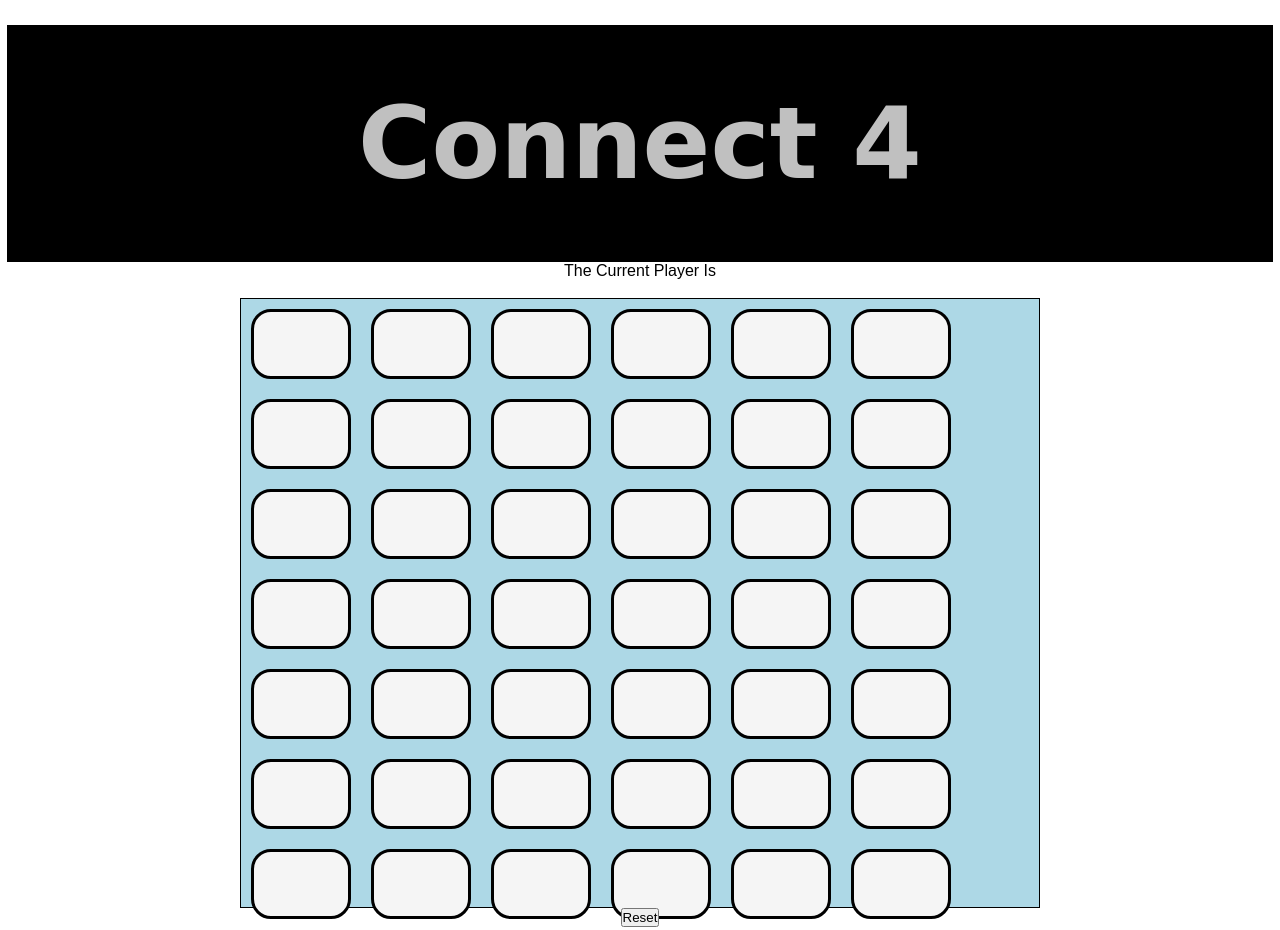
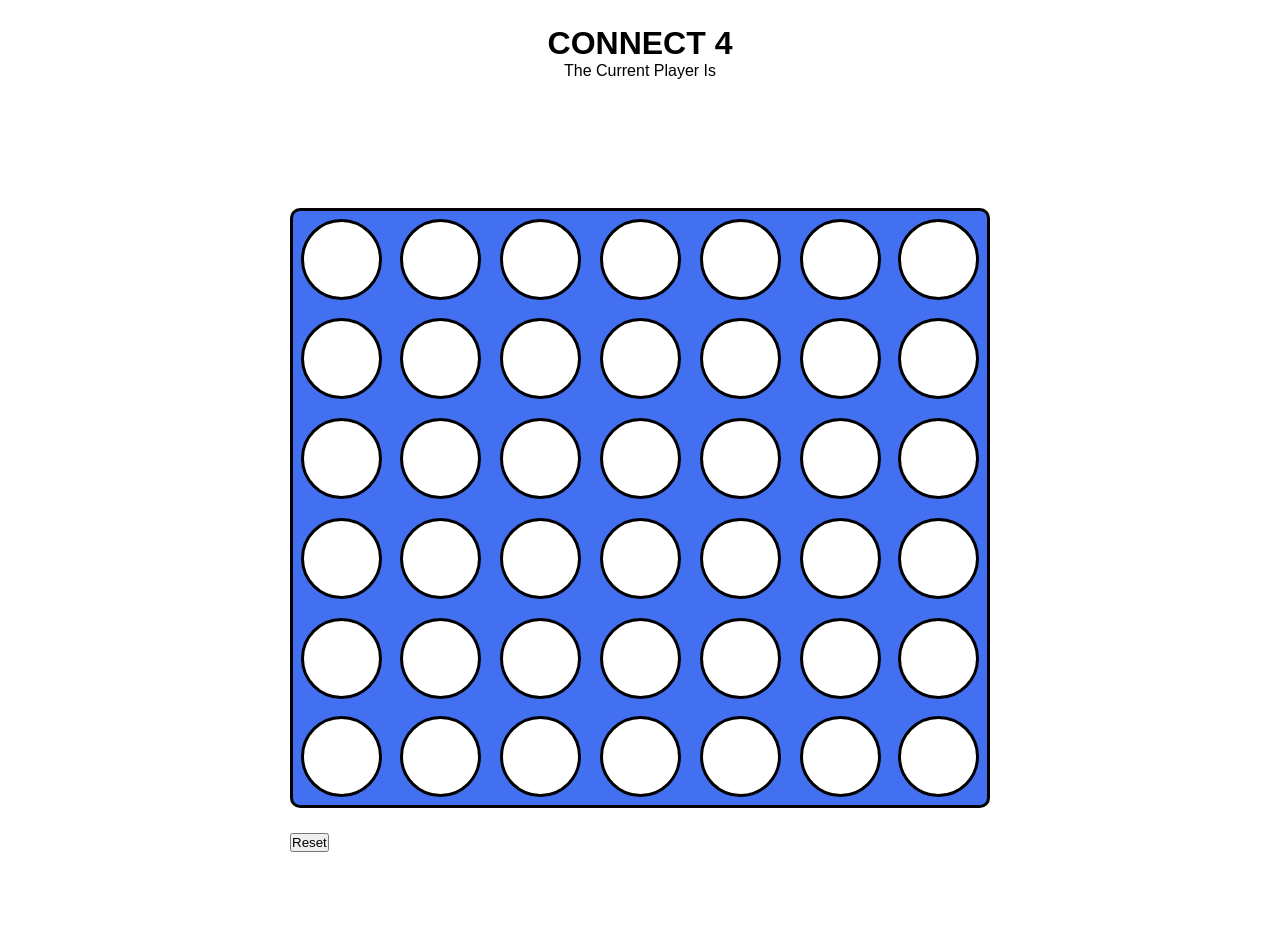
Before and after one commit to khanrabia/connect-four, a plain HTML site: page index.html in a window 1280 px wide. Shown: the top 930 px of the page. After the commit the page ends 877 px from the top, so only its background shows below. Drawn offline with Linux system fonts and the light colour scheme.

```diff
--- a/style.css
+++ b/style.css
@@ -2,7 +2,6 @@
   margin: 0;
   padding: 0;
   box-sizing: border-box;
-    text-align: center;
 }
 
 body {
@@ -14,71 +13,134 @@
   padding: 25px;
   width: 100%;
 }
-.container{
-    background-color: black;
-    /* padding: 60px; */
-    /* text-align: center; */
+
+h1 {
+  text-transform: uppercase;
+}
+
+.board {
+  display: grid;
+  grid-template-columns: repeat(7, 1fr);
+  grid-template-rows: repeat(7, 1fr);
+  height: 700px;
+  margin: 10px 0 25px;
+  width: 700px;
+}
+
+.cell {
+  align-items: center;
+  background: #4370F1;
+  display: flex;
+  height: 100px;
+  justify-content: center;
+  width: 100px;
+}
+
+.cell::after {
+  background: white;
+  border-radius: 50%;
+  border: 3px solid black;
+  content: '';
+  cursor: pointer;
+  height: 75px;
+  width: 75px;
+}
+
+.cell:not(.row-top).red::after {
+  background: red;
+}
+.cell:not(.row-top).yellow::after {
+  background: yellow;
+}
+
+.cell:not(.row-top).red.win {
+  background: red;
+}
+
+.cell:not(.row-top).yellow.win {
+  background: yellow;
+}
+
+.cell.row-top {
+  background: white;
+}
+
+.cell.row-top::after {
+  border: none;
+}
+
+.cell.row-top.red::after {
+  background: red;
+  border: 3px solid black;
+}
+
+.cell.row-top.yellow::after {
+  background: yellow;
+  border: 3px solid black;
+}
+
+.footer {
+  align-items: center;
+  display: flex;
+  justify-content: space-between;
+  width: 700px;
+}
+
+.reset {
+  background-color: #4370F1;
+  border-radius: 5px;
+  border: none;
   color: white;
-    font-size: 30px;
-    width: 103%;
+  cursor: pointer;
+  display: block;
+  font-size: 16px;
+  font-weight: bold;
+  padding: 15px 30px;
+  text-transform: uppercase;
+}
 
+.reset:hover {
+  background-color: #1D50F1;
 }
-  h1{
-      color: silver;
-      font-family: cursive;
-      font-size: 100px;
-      margin: 60px;
 
-  }
-  h3{
-    /* padding: 60px; */
+.reset:active {
+  background-color: #4d7ef1;
 
 }
 
-.board{
-    border: 1px solid black;
-    display: flex;
-    height: 610px;
-    width: 800px;
-    background-color: lightblue;
-    flex-wrap: wrap;
-    /* text-align: center; */
-    padding: auto;
-
+.status {
+  display: block;
+  font-size: 20px;
 }
 
-.cell{
-    height:70px;
-    width:100px;
-    margin:10px;
-    border-radius:20px;
-    background-color:  whitesmoke;
-    /* text-align: center; */
-    border: 3px solid black;
+.left-border {
+  border-left: 3px solid black;
+}
 
+.top-border {
+  border-top: 3px solid black;
+}
 
+.right-border {
+  border-right: 3px solid black;
+}
 
+.bottom-border {
+  border-bottom: 3px solid black;
 }
-/* #board div {
-    height:40px;
-    width:40px;
-    margin:3px;
-    border-radius:20px;
-} */
 
-#reset {
-    background-color: red;
-    width: 200px;
-    height: 200px;
-    position: fixed;
-    top: 100px;
-    left: 100px;
-    display: none;
-    justify-content: center;
-    align-items: center;
-    flex-direction: column;
+.left-border.top-border {
+  border-radius: 10px 0 0 0;
 }
-/*
-#container {
-    align-items: center;
-} */
+
+.right-border.top-border {
+  border-radius: 0 10px 0 0;
+}
+
+.right-border.bottom-border {
+  border-radius: 0 0 10px 0;
+}
+
+.left-border.bottom-border {
+  border-radius: 0 0 0 10px;
+}
```
Lines whose indentation alone changed are shown as unchanged.
